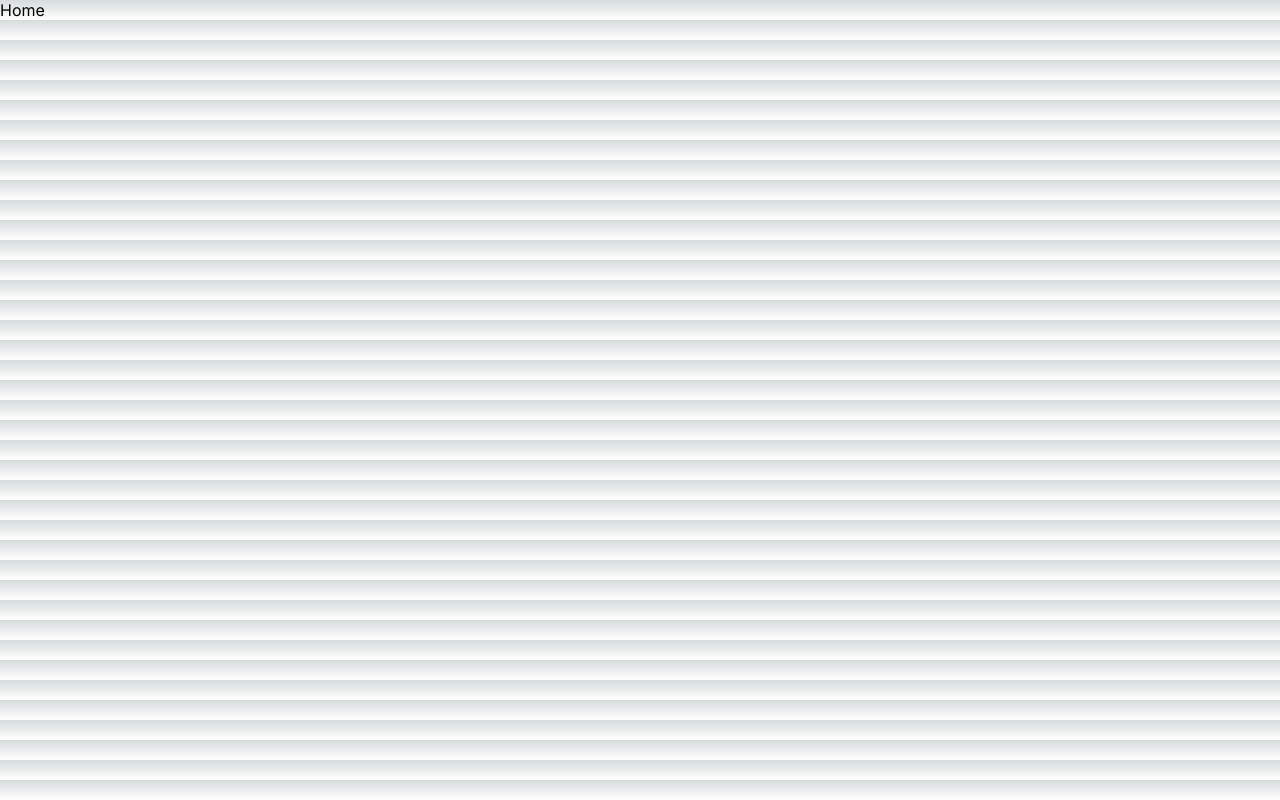
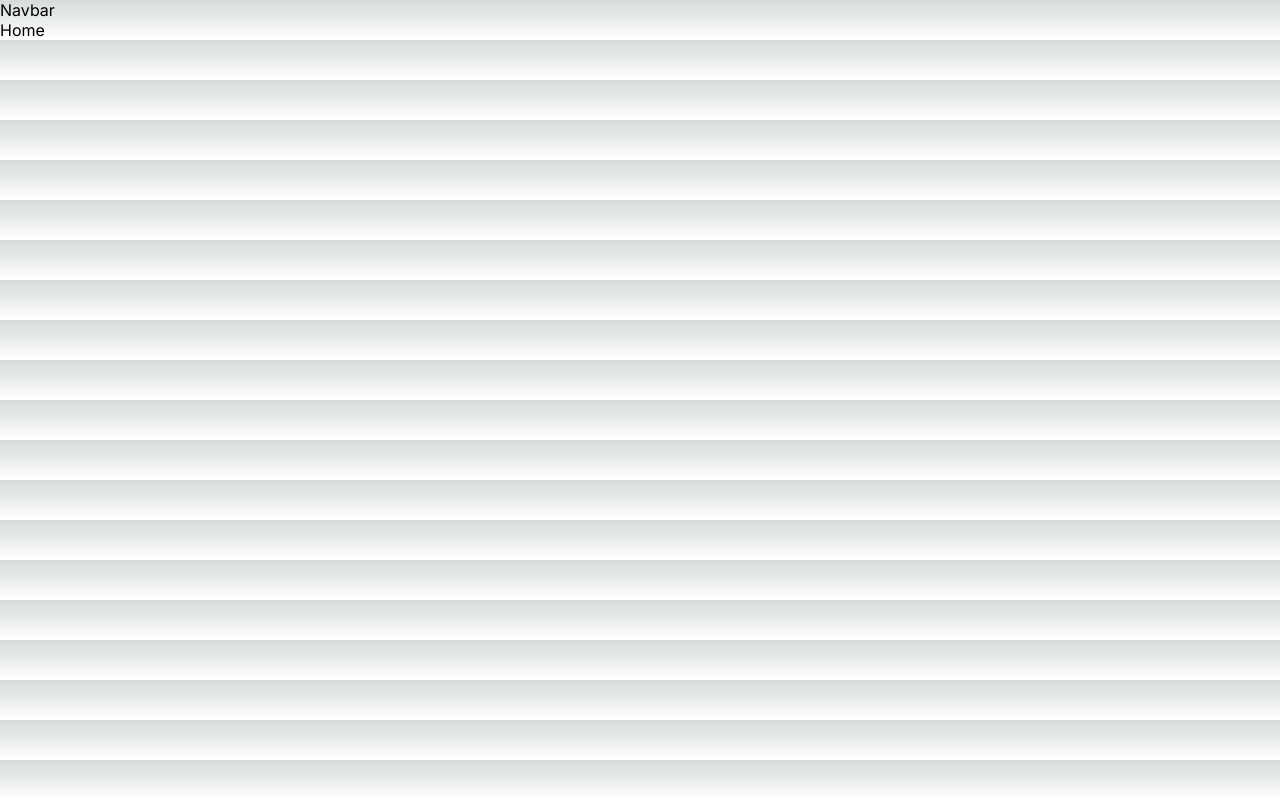
Before and after one commit to esteemayo/next_13, a Next.js app: page / in a window 1280 px wide. Built offline with nearby package versions, Linux system fonts and the light colour scheme.

Commit message:
fix: add Navbar component

```diff
--- a/src/app/layout.js
+++ b/src/app/layout.js
@@ -12,7 +12,10 @@ export const metadata = {
 export default function RootLayout({ children }) {
   return (
     <html lang="en">
-      <body className={inter.className}>{children}</body>
+      <body className={inter.className}>
+        <Navbar />
+        {children}
+      </body>
     </html>
   )
 }
```
